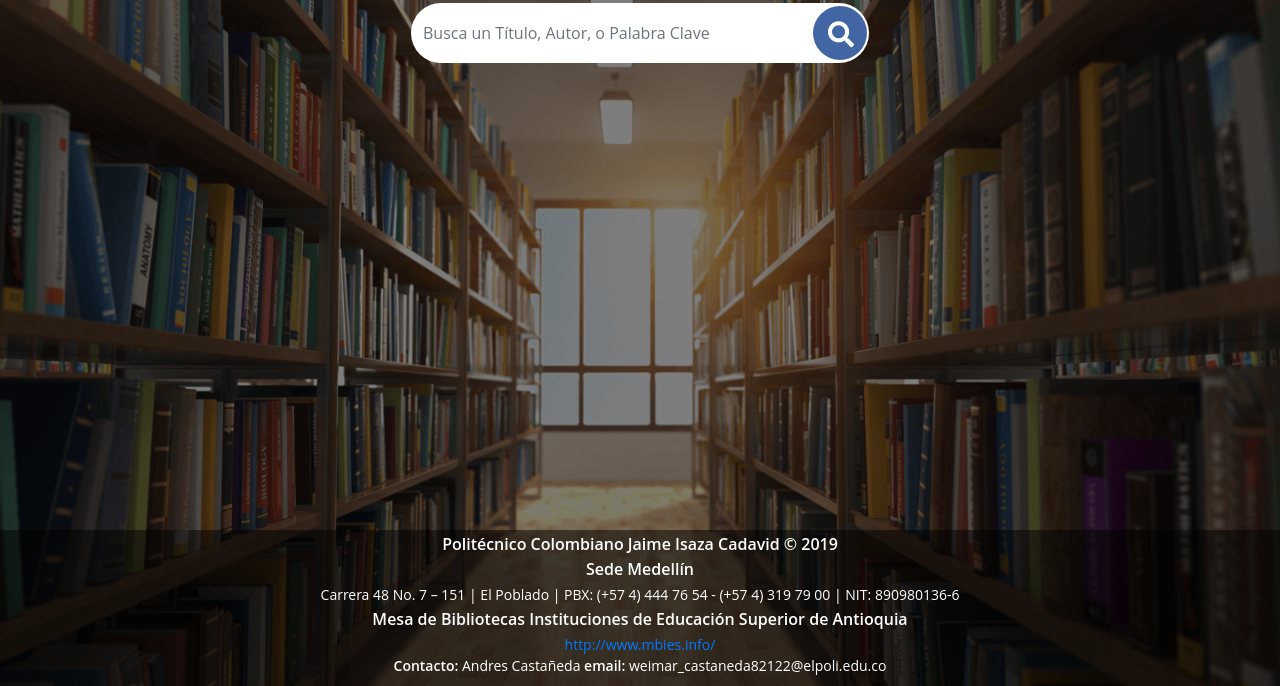
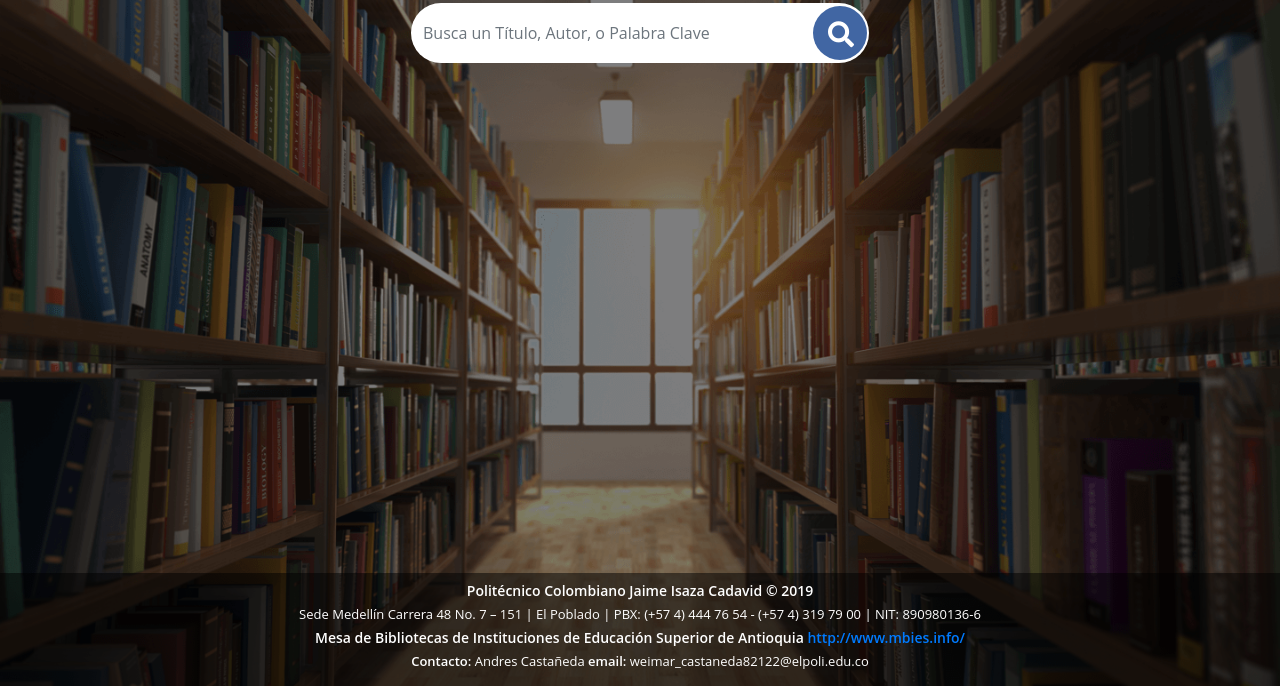
Before and after one commit to wandrespsl/crawler-web, a website: page public/index.html in a window 1280 px wide. Shown: the part 114-800 px from the top of the page. Drawn offline with nearby package versions, Linux system fonts and the light colour scheme.

Commit message:
scroll and footer

```diff
--- a/public/index.html
+++ b/public/index.html
@@ -80,10 +80,8 @@
       </div>
       <div class="footer text-center">
           <h6>Politécnico Colombiano Jaime Isaza Cadavid © 2019</h6>
-          <h6>Sede Medellín</h6>
-          <p>Carrera 48 No. 7 – 151 | El Poblado | PBX: (+57 4) 444 76 54 - (+57 4) 319 79 00 | NIT: 890980136-6</p>
-          <h6>Mesa de Bibliotecas Instituciones de Educación Superior de Antioquia</h6>
-          <a href="http://www.mbies.info/" target="_blank">http://www.mbies.info/</a>
+          <p>Sede Medellín Carrera 48 No. 7 – 151 | El Poblado | PBX: (+57 4) 444 76 54 - (+57 4) 319 79 00 | NIT: 890980136-6</p>
+          <h6>Mesa de Bibliotecas de Instituciones de Educación Superior de Antioquia  <a href="http://www.mbies.info/" target="_blank"> http://www.mbies.info/</a></h6>
           <p><span>Contacto:</span> Andres Castañeda <span>email:</span> weimar_castaneda82122@elpoli.edu.co</p>
       </div>
     </div>
--- a/public/src/css/main.css
+++ b/public/src/css/main.css
@@ -13,6 +13,7 @@ body {
   font-weight: 400;
   font-size: 14px;
   background-color: rgba(0, 0, 0, 0.05);
+  overflow-x: hidden;
 }
 
 .bg {
@@ -52,7 +53,10 @@ body {
   display: flex;
   flex-direction: column;
   align-items: flex-start;
-  margin: 0 0 165px;
+  margin: 0 0 110px;
+}
+.table-responsive {
+  overflow-x: hidden;
 }
 .table {
   background-color: rgba(255, 255, 255, 0.9);
@@ -356,7 +360,7 @@ input:-internal-autofill-selected {
 }
 .footer {
   background-color: rgba(0, 0, 0, 0.5);
-  padding: 5px 35px;
+  padding: 10px 35px;
   display: flex;
   flex-direction: column;
   justify-content: center;
@@ -370,6 +374,7 @@ input:-internal-autofill-selected {
 }
 .footer p {
   margin: 0 0 5px;
+  font-size: 13px;
 }
 .footer p span {
   font-weight: 600;
@@ -377,7 +382,24 @@ input:-internal-autofill-selected {
 .footer h6 {
   font-weight: 600;
   margin: 0 0 5px;
+  font-size: 14px;
 }
+
+::-webkit-scrollbar {
+  width: 0.6rem;
+  height: 4.6rem;
+}
+
+::-webkit-scrollbar-track-piece {
+  background-color: white;
+  border: 0.06rem solid #8990a0;
+}
+
+::-webkit-scrollbar-thumb {
+  border-radius: 0.281rem;
+  background: #4166a3;
+}
+
 @media (max-width: 992px) {
   .content-card {
     justify-content: center;
```
